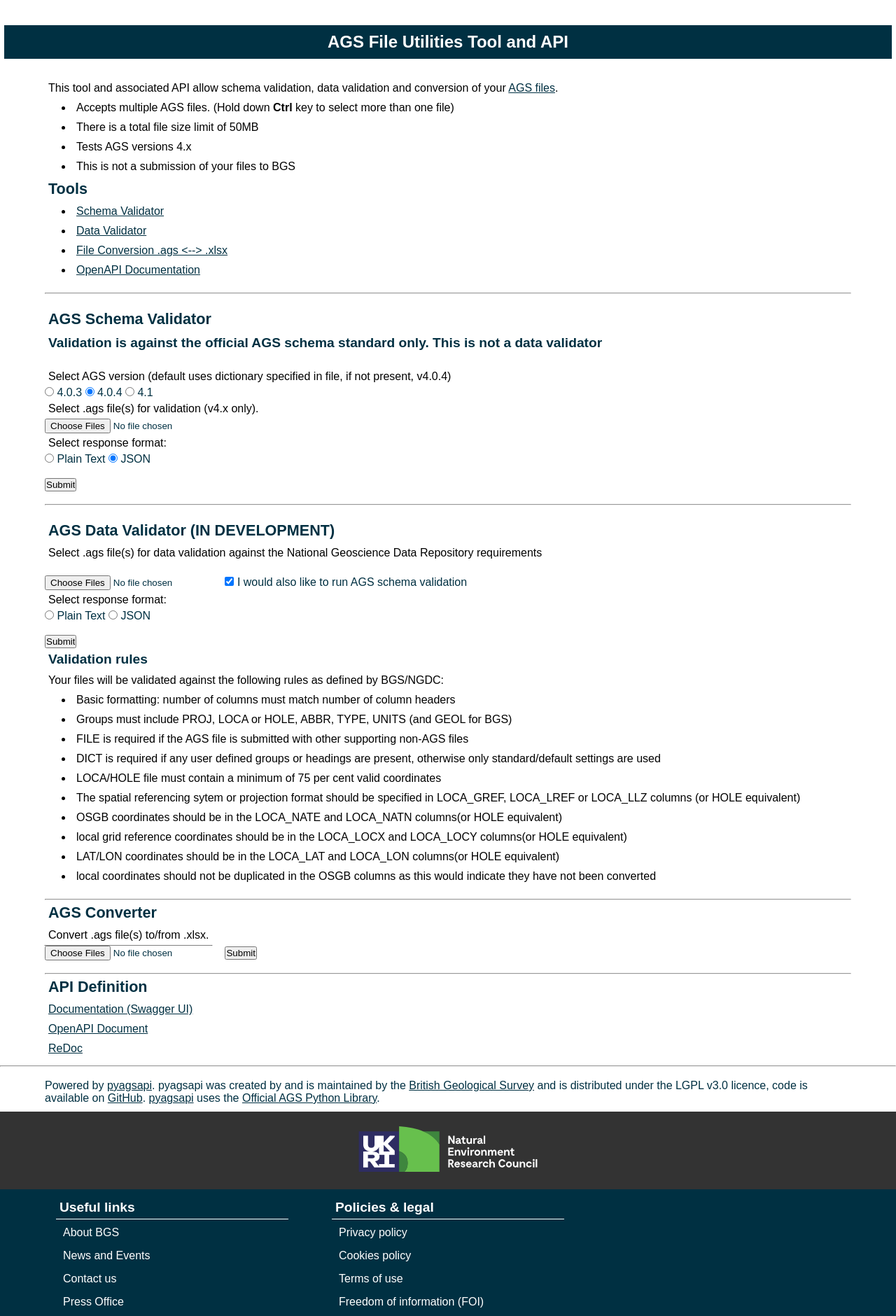
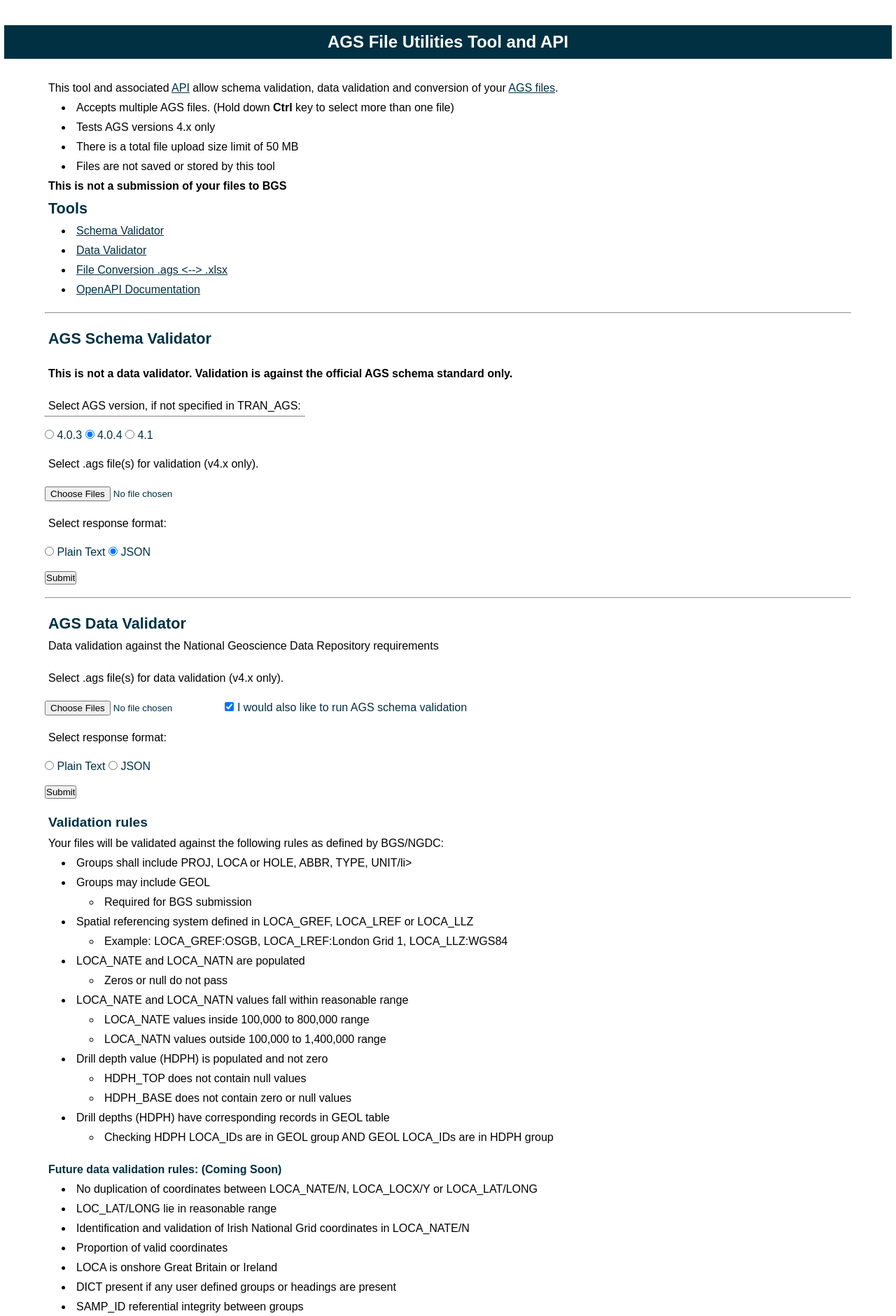
Before and after one commit to BritishGeologicalSurvey/pyagsapi, a FastAPI app: page / in a window 1280 px wide. Shown: the part 129-2009 px from the top of the page at 70% size. Run offline with FastAPI, Linux system fonts and the light colour scheme; parts of the project's set-up code (start-up, migrations or seed data) failed here and were passed over; some web fonts are replaced.

Commit message:
Revise GUI for v2

```diff
--- a/app/templates/landing_page.html
+++ b/app/templates/landing_page.html
@@ -6,13 +6,14 @@
 <section id="identification">
     <h1>AGS File Utilities Tool and API</h1>
     <br>
-    <p>This tool and associated API allow schema validation, data validation and conversion of your <a href="https://www.ags.org.uk/data-format/">AGS files</a>.</p>
+    <p>This tool and associated <a href="/docs/">API</a> allow schema validation, data validation and conversion of your <a href="https://www.ags.org.uk/data-format/">AGS files</a>.</p>
       <ul>
         <li>Accepts multiple AGS files. (Hold down <b>Ctrl</b> key to select more than one file)</li>
-        <li>There is a total file size limit of 50MB</li>
-        <li>Tests AGS versions 4.x </li>
-        <li>This is not a submission of your files to BGS</li>
+        <li>Tests AGS versions 4.x only</li>
+        <li>There is a total file upload size limit of 50 MB</li>
+        <li>Files are not saved or stored by this tool</li>
       </ul>
+    <p><b>This is not a submission of your files to BGS</b></p>
     <h2>Tools</h2>
     <ul>
         <li><a href="#validator">Schema Validator</a></li>
@@ -26,19 +27,28 @@
 <section id="validator">
     <br>
     <h2>AGS Schema Validator</h2>
-    <h3>Validation is against the official AGS schema standard only. This is not a data validator</h3>
+    <br>
+    <p><b>This is not a data validator. Validation is against the official AGS schema standard only.</b></p>
     <br>
     <form action="/validatemany/" enctype="multipart/form-data" method="post">
-      <p>Select AGS version (default uses dictionary specified in file, if not present, v4.0.4)</p>
+        <div class="tooltip"><p>Select AGS version, if not specified in TRAN_AGS: </p>
+        <span class="tooltiptext">Tool uses AGS version specified in the supplied file, if not present, uses selection here, default is v4.0.4</span>
+      </div>
+      <br><br>
       <input type="radio" id="4.0.3" name="std_dictionary" value="v4_0_3">
       <label for="4.0.3">4.0.3</label>
       <input type="radio" id="4.0.4" name="std_dictionary" value="v4_0_4" checked>
       <label for="4.0.4">4.0.4</label>
       <input type="radio" id="4.1" name="std_dictionary" value="v4_1">
-      <label for="4.1">4.1</label><br>
+      <label for="4.1">4.1</label>
+        <br>
+        <br>
       <p>Select .ags file(s) for validation (v4.x only).</p>
-      <input name="files" type="file" multiple><br>
+        <br>
+      <input name="files" type="file" multiple>
+        <br><br>
       <p>Select response format:</p>
+        <br>
       <input type="radio" id="text" name="fmt" value="text">
       <label for="text">Plain Text</label>
       <input type="radio" id="json" name="fmt" value="json" checked>
@@ -51,14 +61,18 @@
 <hr>
 <section id="datavalidator">
   <br>
-  <h2>AGS Data Validator (IN DEVELOPMENT)</h2>
-  <p>Select .ags file(s) for data validation against the National Geoscience Data Repository requirements</p>
+  <h2>AGS Data Validator</h2>
+  <p>Data validation against the National Geoscience Data Repository requirements</p>
   <br>
   <form action="/validatedatamany/" enctype="multipart/form-data" method="post">
+      <p>Select .ags file(s) for data validation (v4.x only).</p>
+      <br>
   <input name="files" type="file" multiple>
   <input type="checkbox" id="validate" name="validate" value="validate" checked>
   <label for="validate"> I would also like to run AGS schema validation</label><br>
+      <br>
   <p>Select response format:</p>
+      <br>
   <input type="radio" id="text" name="fmt" value="text">
   <label for="text">Plain Text</label>
   <input type="radio" id="json" name="fmt" value="json">
@@ -66,20 +80,49 @@
   <br>
   <input type="submit">
   </form>
+    <br>
   <h3>Validation rules</h3>
             <p>Your files will be validated against the following rules as defined by BGS/NGDC:</p>
             <ul>
-            	<li>Basic formatting: number of columns must match number of column headers</li>
-                <li>Groups must include PROJ, LOCA or HOLE, ABBR, TYPE, UNITS (and GEOL for BGS)</li>
-    			      <li>FILE is required if the AGS file is submitted with other supporting non-AGS files</li>
-    			      <li>DICT is required if any user defined groups or headings are present, otherwise only standard/default settings are used</li>
-                <li>LOCA/HOLE file must contain a minimum of 75 per cent valid coordinates</li>
-                <li>The spatial referencing sytem or projection format should be specified in LOCA_GREF, LOCA_LREF or LOCA_LLZ columns (or HOLE equivalent)</li>
-                <li>OSGB coordinates should be in the LOCA_NATE and LOCA_NATN columns(or HOLE equivalent)</li>
-                <li>local grid reference coordinates should be in the LOCA_LOCX and LOCA_LOCY columns(or HOLE equivalent)</li>
-                <li>LAT/LON coordinates should be in the LOCA_LAT and LOCA_LON columns(or HOLE equivalent)</li>
-                <li>local coordinates should not be duplicated in the OSGB columns as this would indicate they have not been converted</li>
+            	<li>Groups shall include PROJ, LOCA or HOLE, ABBR, TYPE, UNIT/li>
+                <li>Groups may include GEOL</li>
+                    <ul>
+                    <li>Required for BGS submission</li>
+                    </ul>
+                        <li>Spatial referencing system defined in LOCA_GREF, LOCA_LREF or LOCA_LLZ</li>
+                    <ul>
+                        <li>Example: LOCA_GREF:OSGB, LOCA_LREF:London Grid 1, LOCA_LLZ:WGS84</li>
+                    </ul>
+                <li>LOCA_NATE and LOCA_NATN are populated</li>
+                    <ul>
+                        <li>Zeros or null do not pass</li>
+                    </ul>
+                <li>LOCA_NATE and LOCA_NATN values fall within reasonable range</li>
+                    <ul>
+                        <li>LOCA_NATE values inside 100,000 to 800,000 range</li>
+                        <li>LOCA_NATN values outside 100,000 to 1,400,000 range</li>
+                    </ul>
+                <li>Drill depth value (HDPH) is populated and not zero</li>
+                    <ul>
+                        <li>HDPH_TOP does not contain null values</li>
+                        <li>HDPH_BASE does not contain zero or null values</li>
+                    </ul>
+                <li>Drill depths (HDPH) have corresponding records in GEOL table</li>
+                <ul>
+                    <li>Checking HDPH LOCA_IDs are in GEOL group AND GEOL LOCA_IDs are in HDPH group</li>
+                </ul>
             </ul>
+    <br>
+    <h4>Future data validation rules: (Coming Soon)</h4>
+    <ul>
+    <li>No duplication of coordinates between LOCA_NATE/N, LOCA_LOCX/Y or LOCA_LAT/LONG</li>
+    <li>LOC_LAT/LONG lie in reasonable range</li>
+    <li>Identification and validation of Irish National Grid coordinates in LOCA_NATE/N</li>
+    <li>Proportion of valid coordinates</li>
+    <li>LOCA is onshore Great Britain or Ireland</li>
+    <li>DICT present if any user defined groups or headings are present</li>
+    <li>SAMP_ID referential integrity between groups</li>
+    </ul>
 </section>
 <br>
 <hr>
@@ -89,6 +132,7 @@
         <span class="tooltiptext">Which ever format file is submitted, the opposite will be returned e.g. if 5 .ags files and 3 .xlsx files were submitted the result would be 5 .xlsx files and 3 .ags files</span>
       </div>
       <br>
+    <br>
     <form action="/convert/" enctype="multipart/form-data" method="post">
     <input name="files" type="file" multiple>
     <input type="submit">
```
